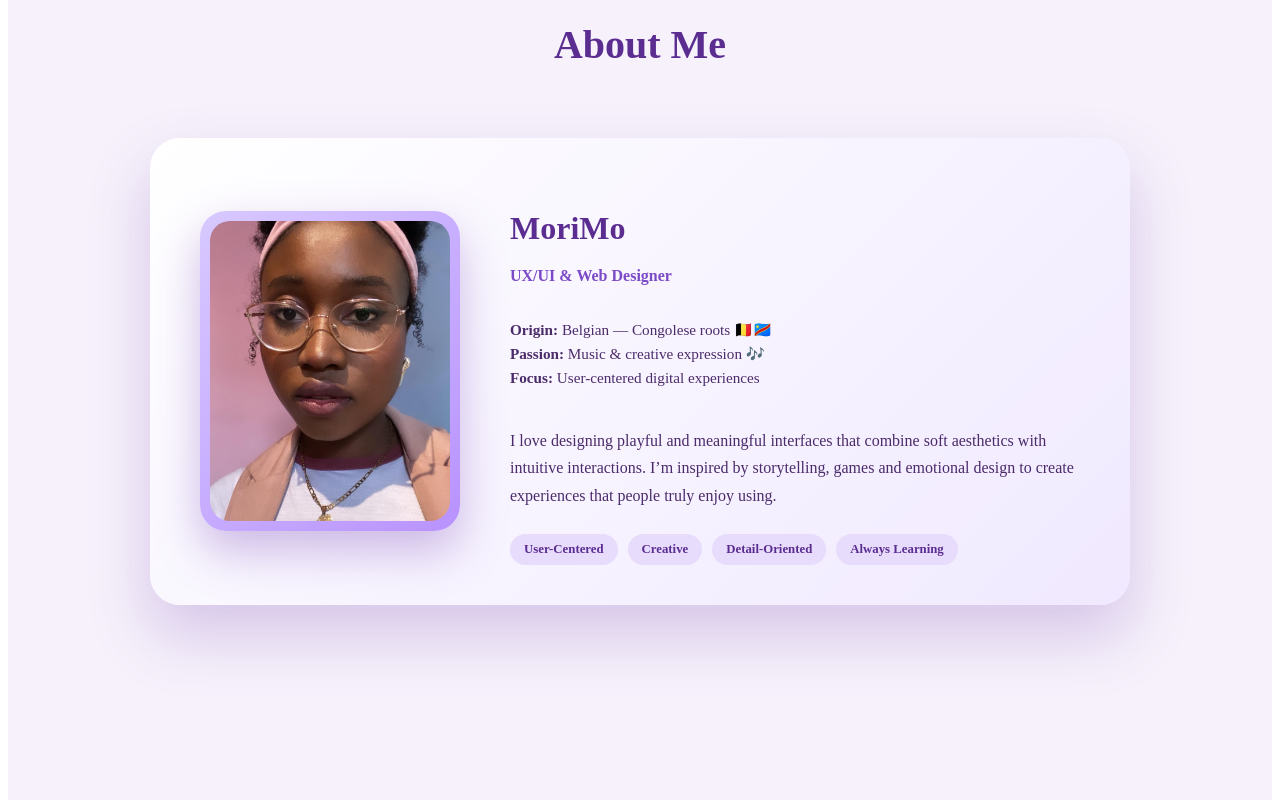
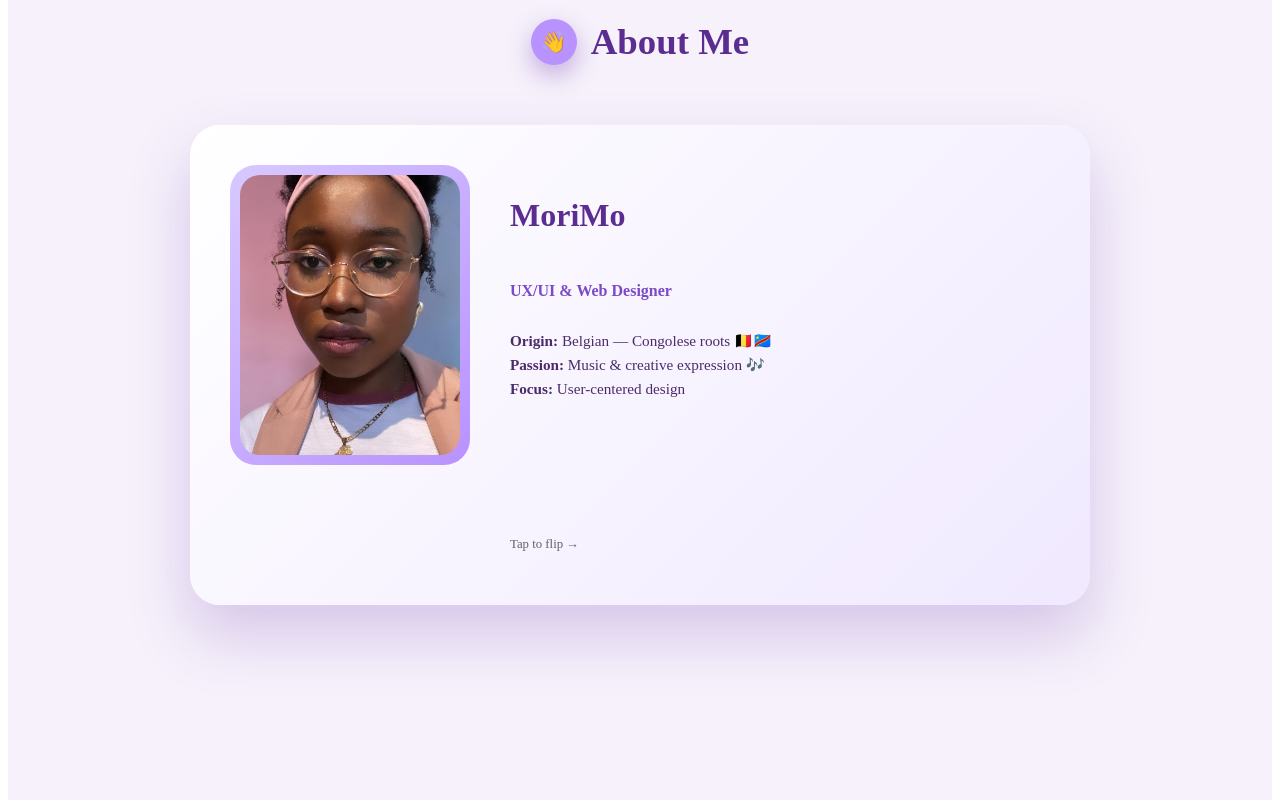
Before and after one commit to MorielleMo/morimo-portfolio, a Vue app: page / in a window 1280 px wide. Shown: the part 940-1740 px from the top of the page. Built offline with nearby package versions, Linux system fonts and the light colour scheme.

Commit message:
mise à jour du site

```diff
--- a/src/components/About.vue
+++ b/src/components/About.vue
@@ -1,103 +1,180 @@
 <template>
   <section id="about" class="about">
 
-    <h2 class="title">About Me</h2>
+    <!-- TITLE -->
+    <h2 class="title">
+      <span class="emoji-bubble">👋</span>
+      About Me
+    </h2>
 
-    <div class="id-card">
+    <!-- FLIP SCENE -->
+    <div class="card-scene">
+      <div
+        class="id-card"
+        :class="{ flipped: isFlipped }"
+        @click="isFlipped = !isFlipped"
+      >
 
-      <!-- PHOTO -->
+        <!-- ===== FRONT ===== -->
+        <div class="card-face card-front">
+
           <div class="photo-frame">
             <div class="photo-bg">
-          <!-- Mets ta photo dans src/assets/profile.jpg -->
               <img src="@/assets/profile.jpg" alt="MoriMo photo" />
             </div>
           </div>
 
-      <!-- INFOS -->
           <div class="info">
-
             <h3 class="name">MoriMo</h3>
             <p class="role">UX/UI & Web Designer</p>
 
             <ul class="details">
               <li><strong>Origin:</strong> Belgian — Congolese roots 🇧🇪🇨🇩</li>
               <li><strong>Passion:</strong> Music & creative expression 🎶</li>
-          <li><strong>Focus:</strong> User-centered digital experiences</li>
+              <li><strong>Focus:</strong> User-centered design</li>
             </ul>
 
-        <p class="bio">
-          I love designing playful and meaningful interfaces that combine
-          soft aesthetics with intuitive interactions. I’m inspired by
-          storytelling, games and emotional design to create experiences that
-          people truly enjoy using.
-        </p>
-
-        <div class="tags">
-          <span>User-Centered</span>
-          <span>Creative</span>
-          <span>Detail-Oriented</span>
-          <span>Always Learning</span>
+            <p class="hint">Tap to flip →</p>
           </div>
 
         </div>
 
+        <!-- ===== BACK ===== -->
+        <div class="card-face card-back">
+
+          <h3 class="back-title">🎨 What I love to create</h3>
+
+          <p class="back-text">
+            I enjoy designing visuals, logos and graphic identities.
+            I also work with photography and enhance images using
+            Photoshop to create strong visual impact.
+          </p>
+
+          <p class="back-text">
+            I love using Canva to explore ideas quickly and create
+            engaging visuals, and I design wireframes and mockups
+            on Figma with a strong focus on user experience.
+          </p>
+
+          <p class="back-text">
+            I studied web design and I’m passionate about digital
+            communication, video editing and social media management
+            such as Instagram, Facebook and TikTok.
+          </p>
+
+          <div class="tools">
+            <span>Canva</span>
+            <span>Figma</span>
+            <span>Photoshop</span>
+            <span>UX/UI</span>
+            <span>Social Media</span>
+          </div>
+
+          <p class="hint">← Tap to go back</p>
+
+        </div>
+
+      </div>
     </div>
 
   </section>
 </template>
 
+<script setup>
+import { ref } from 'vue'
+const isFlipped = ref(false)
+</script>
+
 <style scoped>
 .about {
   min-height: 100vh;
   background: #f6f1fb;
-  padding: 120px 80px;
+  padding: 120px 30px;
   display: flex;
   flex-direction: column;
   align-items: center;
 }
 
+/* TITLE */
+
 .title {
-  font-size: 2.5rem;
+  display: flex;
+  align-items: center;
+  gap: 14px;
+  font-size: 2.3rem;
   color: #5b2d91;
-  margin-bottom: 70px;
+  margin-bottom: 60px;
 }
 
-/* ID CARD */
+.emoji-bubble {
+  background: #b892ff;
+  color: white;
+  width: 46px;
+  height: 46px;
+  border-radius: 50%;
+  display: flex;
+  align-items: center;
+  justify-content: center;
+  font-size: 1.3rem;
+  box-shadow: 0 10px 25px rgba(120,70,180,0.4);
+}
+
+/* SCENE */
+
+.card-scene {
+  perspective: 1200px;
+  width: 100%;
+  max-width: 900px;
+}
+
+/* CARD */
 
 .id-card {
+  position: relative;
+  width: 100%;
+  min-height: 480px;
+  transform-style: preserve-3d;
+  transition: transform 0.9s cubic-bezier(.17,.89,.32,1.49);
+  cursor: pointer;
+}
+
+.id-card.flipped {
+  transform: rotateY(180deg);
+}
+
+/* FACES */
+
+.card-face {
+  position: absolute;
+  inset: 0;
+  backface-visibility: hidden;
   background: linear-gradient(135deg, #ffffff, #f0e9ff);
   border-radius: 30px;
   padding: 40px;
-  max-width: 900px;
-  width: 100%;
+  box-shadow: 0 30px 60px rgba(120,70,180,0.25);
+  display: flex;
+  gap: 40px;
+}
 
-  display: grid;
-  grid-template-columns: 280px 1fr;
-  gap: 40px;
+/* FRONT */
 
-  box-shadow: 0 30px 60px rgba(120, 70, 180, 0.25);
+.card-front {
+  display: flex;
 }
 
 /* PHOTO */
 
 .photo-frame {
   display: flex;
-  align-items: center;
   justify-content: center;
 }
 
 .photo-bg {
-  width: 240px;
-  height: 300px;
+  width: 220px;
+  height: 280px;
   border-radius: 26px;
   background: linear-gradient(135deg, #d8c9ff, #b892ff);
   padding: 10px;
-
-  box-shadow: 0 20px 45px rgba(120, 70, 180, 0.35);
-
-  display: flex;
-  align-items: center;
-  justify-content: center;
 }
 
 .photo-bg img {
@@ -117,42 +194,61 @@
 .name {
   font-size: 2rem;
   color: #5b2d91;
-  margin-bottom: 4px;
 }
 
 .role {
   color: #7b4ac7;
   font-weight: 600;
-  margin-bottom: 20px;
+  margin-bottom: 16px;
 }
 
 .details {
   list-style: none;
   padding: 0;
-  margin-bottom: 18px;
+  margin-bottom: 20px;
 }
 
 .details li {
   color: #4b2b6a;
+  font-size: 0.95rem;
   margin-bottom: 6px;
-  font-size: 0.95rem;
 }
 
-.bio {
+.hint {
+  margin-top: auto;
+  font-size: 0.8rem;
+  opacity: 0.6;
+}
+
+/* BACK */
+
+.card-back {
+  transform: rotateY(180deg);
+  flex-direction: column;
+}
+
+.back-title {
+  font-size: 1.6rem;
+  color: #5b2d91;
+  margin-bottom: 20px;
+}
+
+.back-text {
   color: #4b2b6a;
   line-height: 1.7;
-  margin-bottom: 25px;
+  margin-bottom: 14px;
 }
 
-/* TAGS */
+/* TOOLS */
 
-.tags {
+.tools {
   display: flex;
   flex-wrap: wrap;
   gap: 10px;
+  margin-top: 20px;
 }
 
-.tags span {
+.tools span {
   background: #e7dcfb;
   color: #5b2d91;
   padding: 8px 14px;
@@ -163,26 +259,18 @@
 
 /* MOBILE */
 
-@media (max-width: 900px) {
-  .about {
-    padding: 100px 30px;
-  }
-
-  .title {
-    font-size: 2rem;
-  }
-
-  .id-card {
-    grid-template-columns: 1fr;
+@media (max-width: 800px) {
+  .card-face {
+    flex-direction: column;
     text-align: center;
   }
 
   .photo-bg {
-    width: 200px;
-    height: 260px;
+    width: 180px;
+    height: 220px;
   }
 
-  .tags {
+  .tools {
     justify-content: center;
   }
 }
```
Lines whose indentation alone changed are shown as unchanged.
